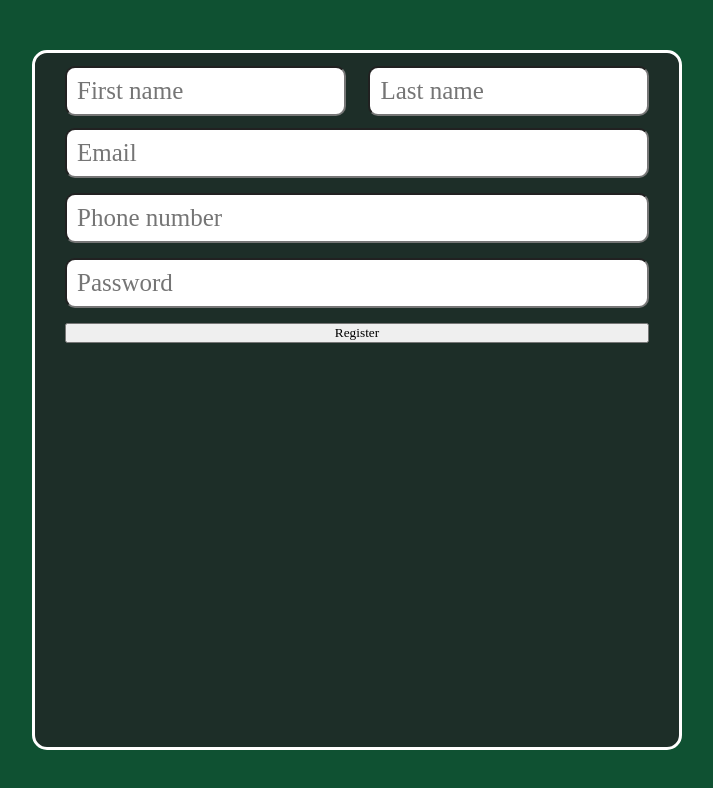
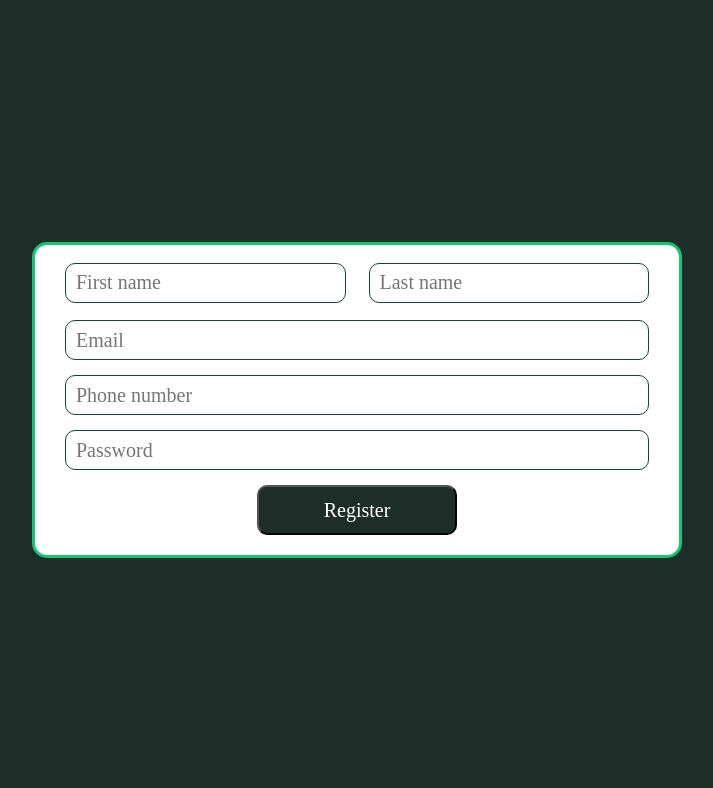
Before and after one commit to sabaPhruidze/fullstack-registration-RPS, a React (Vite) app in the folder Frontend/: page /register in a window 1280 px wide. Shown: the top 788 px of the page, without its empty margins (283-996 px from the left). Built offline with nearby package versions, Linux system fonts and the light colour scheme; a web font is replaced by a local one.

Commit message:
I made it visually better . I am not doing this mainly for visual but for using many new tools I learned but it must be at least visually normal to intereset others for testing it

```diff
--- a/Frontend/src/components/Register.tsx
+++ b/Frontend/src/components/Register.tsx
@@ -1,8 +1,14 @@
+import {useState} from 'react';
 import { useForm } from "react-hook-form";
 import { Container } from "./pieces/Container";
 import { Form } from "./pieces/Form";
 import { Input } from "./pieces/Input";
 import { Row } from "./pieces/Row";
+import { Errors } from "./pieces/Errors";
+import { ErrorsContainer } from "./pieces/ErrorsContainer";
+import { DarkBG } from "./pieces/DarkBG";
+import { Button } from './pieces/Button';
+
 type UseForm = {
   firstname:string,
   lastname:string,
@@ -15,31 +21,30 @@ type UseForm = {
 
 export default function Register() {
   const {register, handleSubmit,formState: {errors}} = useForm<UseForm>();
+  // const [callAlert,setCallAlert] = useState<boolean>(false);
 
-  const onSubmit = () => {
+  const onSubmit = (data:any) => {
+ console.log(errors,data);
+  }
 
-
-  }
-  console.log("Errors", errors);
   return (
     <Container>
       <Form onSubmit={handleSubmit(onSubmit)}>
         <Row>
-          <Input placeholder="First name" {...register('firstname',{pattern:{message:"error for name", value:/^[A-Za-z]+$/}})} />
+          <Input placeholder="First name" {...register('firstname',{pattern:{message:"You must write only english letters inside firstname input", value:/^[A-Za-z]+$/}})} />
           <div style={{width:50}}/>{/* For space between */}
-          <Input placeholder="Last name" {...register('lastname')} />
+          <Input placeholder="Last name" {...register('lastname',{pattern: {message:"You must write only english letters inside last name input", value:/^[A-Za-z]+$/}})} />
         </Row>
-
-        <Input placeholder="Email" {...register('email')} />
+        <Input placeholder="Email" {...register('email',{pattern: {message:"You must write casual type of email", value:/^[a-zA-Z0-9._%+-]+@[a-zA-Z0-9.-]+\.[a-zA-Z]{2,63}$/}})} />
         <Input placeholder="Phone number" {...register('phone')} />
         <Input placeholder="Password" {...register('password')} />
         {/* <Input {...register('birthday')} />
         <Input {...register('gender')} /> */}
-        <button type="submit">Register</button>
+        <Button type="submit">Register</Button>
       </Form>
-      {errors.firstname && <p style={{color:'red'}}>{errors.firstname.message}</p>}
-      {errors.lastname && <p style={{color:'red'}}>{errors.lastname.message}</p>}
-
+           {errors.firstname && <Errors>{errors.firstname.message}</Errors>}
+           {errors.lastname && <Errors>{errors.lastname.message}</Errors>}
+           {errors.email && <Errors>{errors.email.message}</Errors>}
     </Container>
   )
 }
--- a/Frontend/src/components/Root.tsx
+++ b/Frontend/src/components/Root.tsx
@@ -20,7 +20,7 @@ interface Colors {
 export default function Root() {
   const colors:Colors = {
     green: {
-      light : "#0A5C36",
+      light : "#11c772",
       lightplus: "#0F5132",
       middle:"#14452f",
       middleplus:"#18392b",
@@ -29,7 +29,7 @@ export default function Root() {
     },
     white:'white',
     black:"black",
-    neonRed:"#FF1F1F"
+    neonRed:"#FF1F1F",
   }
   return (
     <ThemeProvider theme={colors}>
--- /dev/null
+++ b/Frontend/src/components/pieces/Button.tsx
@@ -0,0 +1,17 @@
+import styled from "styled-components";
+
+export const Button = styled.button`
+    width:200px;
+    height:50px;
+    font-size:20px;
+    background-color:${props => props.theme.green.dark};
+    color:${props => props.theme.white};
+    border-radius:10px;
+    transition:0.5s ease;
+    cursor:pointer;
+    &:hover {
+        transform:scale(1.10);
+        border:2px solid ${props => props.theme.green.light};
+    }
+
+`
--- a/Frontend/src/components/pieces/Container.tsx
+++ b/Frontend/src/components/pieces/Container.tsx
@@ -3,13 +3,14 @@ import styled,{css} from "styled-components";
 export const Container = styled.div`
     ${({theme}) => css`
         width:650px;
-        height:700px;
-        background-color: ${theme.green.dark};
-        border: 3px solid ${theme.white};
+        background-color: ${theme.white};
+        border: 3px solid ${theme.green.light};
         border-radius: 15px;
         display:flex;
         flex-direction:column;
         justify-content:center;
         align-items:center;
         padding:20px 30px;
+        position:relative;
+        z-index:0;
 `}`
--- /dev/null
+++ b/Frontend/src/components/pieces/DarkBG.tsx
@@ -0,0 +1,9 @@
+import styled from "styled-components";
+
+export const DarkBG = styled.div`
+    width:100vw;
+    height:100vh;
+    position:absolute;
+    z-index:1;
+     background-color:#000000a4;
+`
--- a/Frontend/src/components/pieces/Errors.tsx
+++ b/Frontend/src/components/pieces/Errors.tsx
@@ -1,7 +1,16 @@
-import styled from "styled-components";
+import styled,{css} from "styled-components";
 
 export const Errors = styled.p`
+   ${({theme}) => css`
     width:100%;
-    height:30px;
-
+    padding:10px;
+    font-size:20px;
+    color:red;
+    border:${theme.white};
+    text-shadow: 1px 1px 2px ${theme.neonRed};
+    text-align:center;
+    border:1px solid ${theme.white};
+    border-radius:20px;
+    margin-bottom:10px;
+   `}
 `
--- /dev/null
+++ b/Frontend/src/components/pieces/ErrorsContainer.tsx
@@ -0,0 +1,11 @@
+import styled from "styled-components";
+
+export const ErrorsContainer = styled.div`
+    width:400px;
+    position:absolute;
+    z-index:2;
+    background-color:${props => props.theme.white};
+    top:calc(100% / 3);
+    left:calc(100% / 2 - 200px);
+    border-radius:10px;
+`
--- a/Frontend/src/components/pieces/Form.tsx
+++ b/Frontend/src/components/pieces/Form.tsx
@@ -5,4 +5,5 @@ export const Form = styled.form `
     height:100%;
     display:flex;
     flex-direction:column;
+    align-items:center
 `
--- a/Frontend/src/components/pieces/GlobalStyle.tsx
+++ b/Frontend/src/components/pieces/GlobalStyle.tsx
@@ -14,7 +14,7 @@ export const Globalstyles = createGlobalStyle`
     body {
         width:100vw;
         height:100vh;
-        background-color:${({theme}) => theme.green.lightplus};// descruturisation
+        background-color:${({theme}) => theme.green.dark};// descruturisation
         display:flex;
         flex-direction:column;
         justify-content:center;
--- a/Frontend/src/components/pieces/Input.tsx
+++ b/Frontend/src/components/pieces/Input.tsx
@@ -3,14 +3,17 @@ import styled from "styled-components";
 export const Input = styled.input`
 
     width:100%;
-    height: 50px;
+    height: 40px;
     border-radius: 10px;
     margin-bottom:15px;
     padding: 0 10px;
-    font-size:25px;
+    font-size:20px;
+    border:1px solid ${({theme}) => theme.green.middle};
+    transition:0.5s ease;
     &:focus {
         outline:0;
-        border: 2px solid ${({theme})=> theme.green.neon};
-        box-shadow: 0 0 10px 2px ${({theme})=> theme.green.medium};
+        border: 1px solid ${({theme})=> theme.green.neon};
+        box-shadow: 0 0 5px 2px ${({theme})=> theme.green.light};
+        transform:scale(1.05);
     }
 `
```
